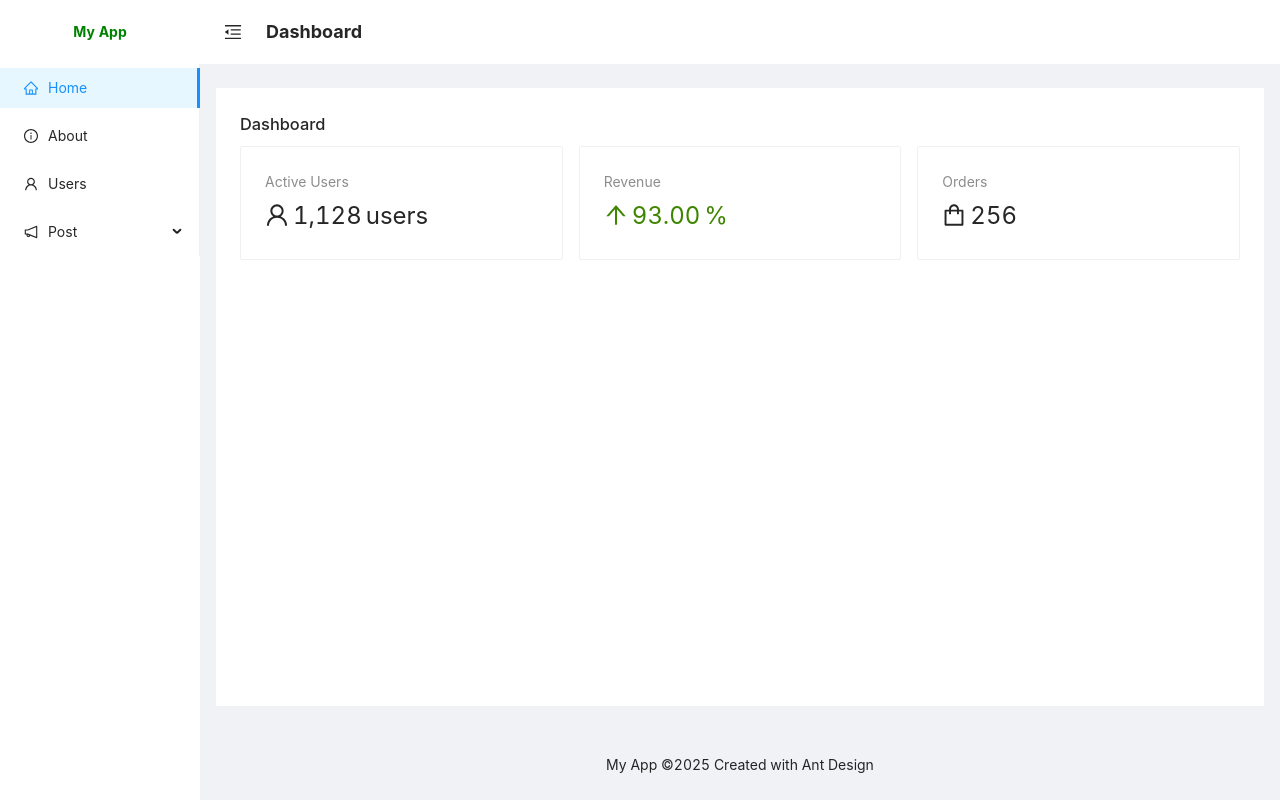
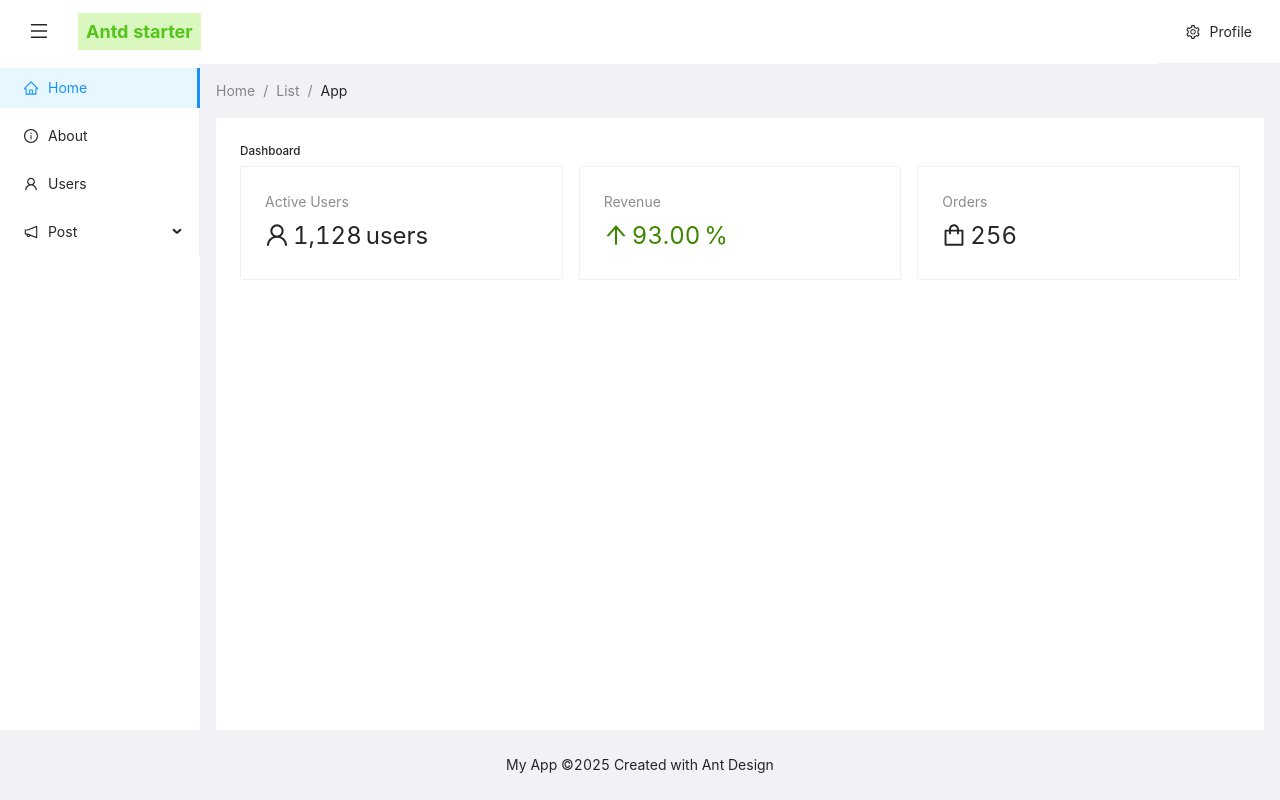
Before and after one commit to tuokaikyle/antd-v4-starter, a React (Vite) app: page / in a window 1280 px wide. Built offline with nearby package versions, Linux system fonts and the light colour scheme.

Commit message:
Now beautiful

```diff
--- a/src/routes/__root.tsx
+++ b/src/routes/__root.tsx
@@ -5,14 +5,15 @@ import {
   useRouterState,
 } from '@tanstack/react-router';
 import { TanStackRouterDevtools } from '@tanstack/router-devtools';
-import { Layout, Menu } from 'antd';
+import { Breadcrumb, Layout, Menu } from 'antd';
 import {
   HomeOutlined,
   InfoCircleOutlined,
   UserOutlined,
-  MenuFoldOutlined,
-  MenuUnfoldOutlined,
   NotificationOutlined,
+  MenuOutlined,
+  SettingOutlined,
+  TagsOutlined,
 } from '@ant-design/icons';
 import { useState } from 'react';
 import type { MenuProps } from 'antd';
@@ -44,15 +45,55 @@ const menuItems: MenuItem[] = [
     children: [
       {
         key: '/post/csr',
+        icon: <TagsOutlined />,
         label: <Link to='/post/csr'>CSR</Link>,
       },
       {
         key: '/post/ssr',
+        icon: <TagsOutlined />,
         label: <Link to='/post/ssr'>SSR</Link>,
       },
       {
         key: '/post/ssg',
+        icon: <TagsOutlined />,
         label: <Link to='/post/ssg'>SSG</Link>,
+      },
+    ],
+  },
+];
+
+const profileItems: MenuItem[] = [
+  {
+    key: 'sub3',
+    icon: <SettingOutlined />,
+    label: 'Profile',
+    children: [
+      {
+        key: '/post/csr',
+        icon: <NotificationOutlined />,
+        label: <Link to='/post/csr'>CSR</Link>,
+      },
+      {
+        key: '/post/ssr',
+        icon: <SettingOutlined />,
+        label: <Link to='/post/ssr'>SSR</Link>,
+      },
+      {
+        key: '/post/ssg',
+        icon: <TagsOutlined />,
+        label: <Link to='/post/ssg'>SSG</Link>,
+        children: [
+          {
+            key: '/post/csr',
+            icon: <NotificationOutlined />,
+            label: <Link to='/post/csr'>CSR</Link>,
+          },
+          {
+            key: '/post/ssr',
+            icon: <SettingOutlined />,
+            label: <Link to='/post/ssr'>SSR</Link>,
+          },
+        ],
       },
     ],
   },
@@ -69,27 +110,49 @@ function RootComponent() {
 
   return (
     <Layout style={{ minHeight: '100vh' }}>
+      <Layout>
+        <Header
+          style={{
+            padding: 0,
+            background: 'white',
+            display: 'flex',
+            justifyContent: 'space-between',
+          }}
+        >
+          <div>
+            <MenuOutlined
+              onClick={() => {
+                setCollapsed(!collapsed);
+              }}
+              style={{ fontSize: '18px', padding: '0 30px', cursor: 'pointer' }}
+            />
+            <span
+              style={{
+                fontSize: '18px',
+                background: '#d9f7be',
+                color: '#52c41a',
+                fontWeight: 'bold',
+                padding: '8px',
+              }}
+            >
+              Antd starter
+            </span>
+          </div>
+
+          <Menu
+            mode='horizontal'
+            style={{ paddingInline: '8px' }}
+            items={profileItems}
+          ></Menu>
+        </Header>
+
+        <Layout>
           <Sider
             trigger={null}
             collapsible
             collapsed={collapsed}
             style={{ background: 'white' }}
           >
-        <div
-          style={{
-            height: 32,
-            margin: 16,
-            background: 'rgba(255, 255, 255, 0.2)',
-            borderRadius: '6px',
-            display: 'flex',
-            alignItems: 'center',
-            justifyContent: 'center',
-            color: 'green',
-            fontWeight: 'bold',
-          }}
-        >
-          {collapsed ? 'MA' : 'My App'}
-        </div>
             <Menu
               theme='light'
               mode='inline'
@@ -98,32 +161,14 @@ function RootComponent() {
             />
           </Sider>
           <Layout>
-        <Header
-          style={{
-            padding: 0,
-            background: 'white',
-            display: 'flex',
-            alignItems: 'center',
-          }}
-        >
-          {collapsed ? (
-            <MenuUnfoldOutlined
-              style={{ fontSize: '18px', padding: '0 24px', cursor: 'pointer' }}
-              onClick={() => setCollapsed(!collapsed)}
-            />
-          ) : (
-            <MenuFoldOutlined
-              style={{ fontSize: '18px', padding: '0 24px', cursor: 'pointer' }}
-              onClick={() => setCollapsed(!collapsed)}
-            />
-          )}
-          <span style={{ fontSize: '18px', fontWeight: 'bold' }}>
-            Dashboard
-          </span>
-        </Header>
+            <Breadcrumb style={{ margin: '16px' }}>
+              <Breadcrumb.Item>Home</Breadcrumb.Item>
+              <Breadcrumb.Item>List</Breadcrumb.Item>
+              <Breadcrumb.Item>App</Breadcrumb.Item>
+            </Breadcrumb>
             <Content
               style={{
-            margin: '24px 16px',
+                margin: '0 16px',
                 padding: 24,
                 background: '#fff',
                 minHeight: 280,
@@ -131,6 +176,9 @@ function RootComponent() {
             >
               <Outlet />
             </Content>
+          </Layout>
+        </Layout>
+
         <Footer style={{ textAlign: 'center' }}>
           My App ©{new Date().getFullYear()} Created with Ant Design
         </Footer>
```
Also changed, not shown: 1 other file (tests, documents, lock files or other folders). Lines whose indentation alone changed are shown as unchanged.
